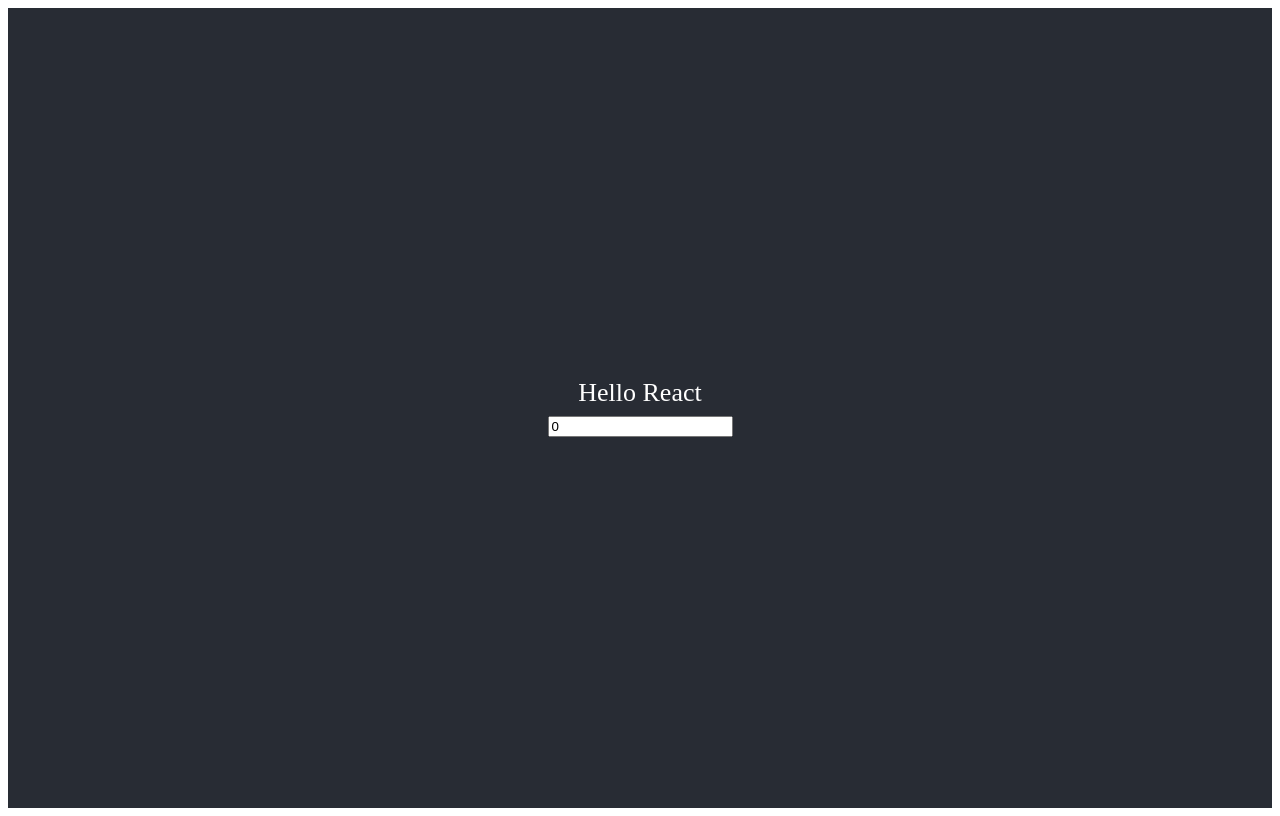
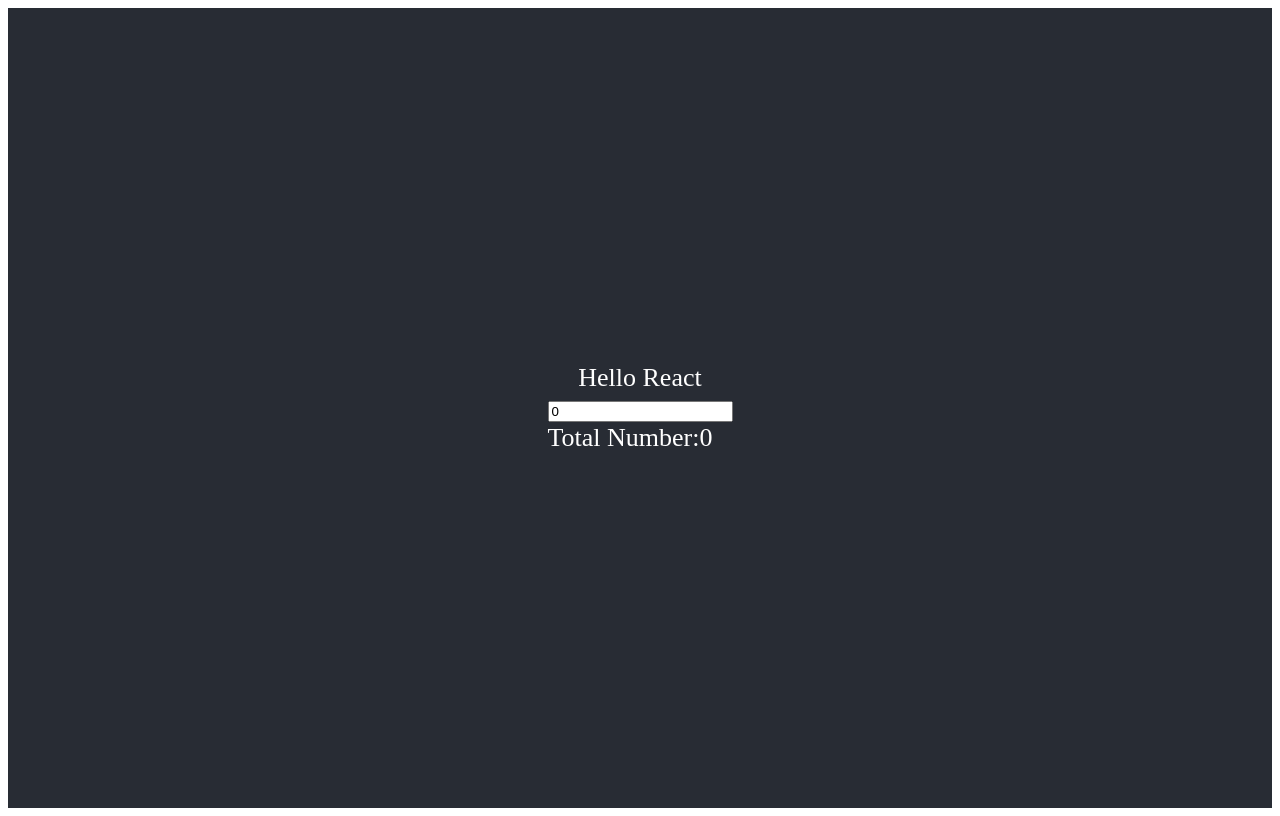
Before and after one commit to skymike11/react-practice, a React (Create React App) app: page / in a window 1280 px wide. Built offline with nearby package versions, Linux system fonts and the light colour scheme.

Commit message:
[React Practice][Sam] feature : add count total number function

```diff
--- a/src/components/Counter/index.js
+++ b/src/components/Counter/index.js
@@ -12,12 +12,14 @@
         this.setState(preState => ({
             value: preState.value + 1
         }))
+        this.props.onHandleIncrease();
     };
 
     reduce = () => {
         this.setState(preState => ({
             value: preState.value - 1
         }))
+        this.props.onHandleReduce();
     };
 
     render() {
--- a/src/components/CounterGroup/index.js
+++ b/src/components/CounterGroup/index.js
@@ -6,15 +6,30 @@
     constructor(props) {
         super(props);
         this.state = {
-            size: 0
+            size: 0,
+            totalNum: 0
         }
     }
 
     handleResize = (event) => {
+        if (isNaN(parseInt(event.target.value))) {
+            return;
+        }
         this.setState({
             size: event.target.value ? parseInt(event.target.value) : 0
         });
-        console.log(this.state.size)
+    };
+
+    handleIncrease = () => {
+        this.setState(preState => ({
+            totalNum: preState.totalNum + 1
+        }))
+    };
+
+    handleReduce = () => {
+        this.setState(preState => ({
+            totalNum: preState.totalNum - 1
+        }))
     };
 
     render() {
@@ -23,8 +38,15 @@
             <label>
                 <input onBlur={this.handleResize} defaultValue={0}/>
             </label>
+            <div>
+                Total Number:
+                {this.state.totalNum}
+            </div>
             {
-                initArray.map((item, index) => <Counter key={index}/>)
+                initArray.map((item, index) =>
+                    <Counter onHandleIncrease={this.handleIncrease}
+                             onHandleReduce={this.handleReduce}
+                             key={index}/>)
             }
         </div>
     }
```
